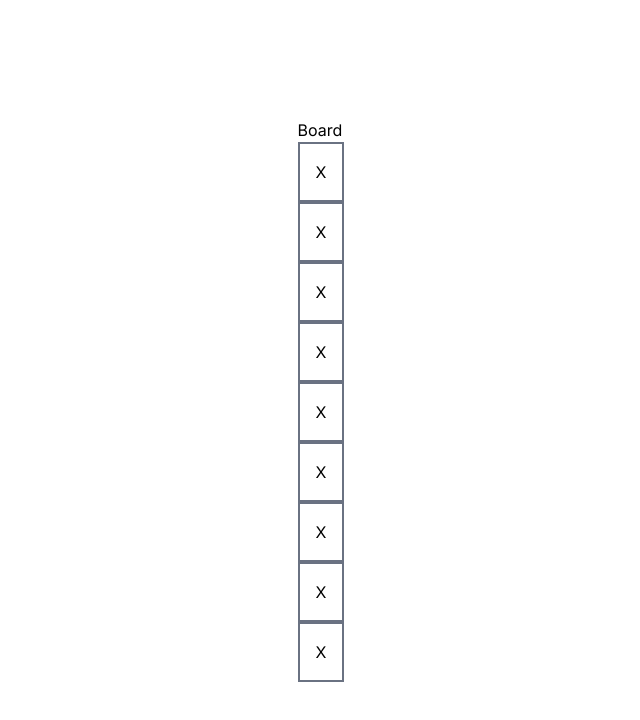
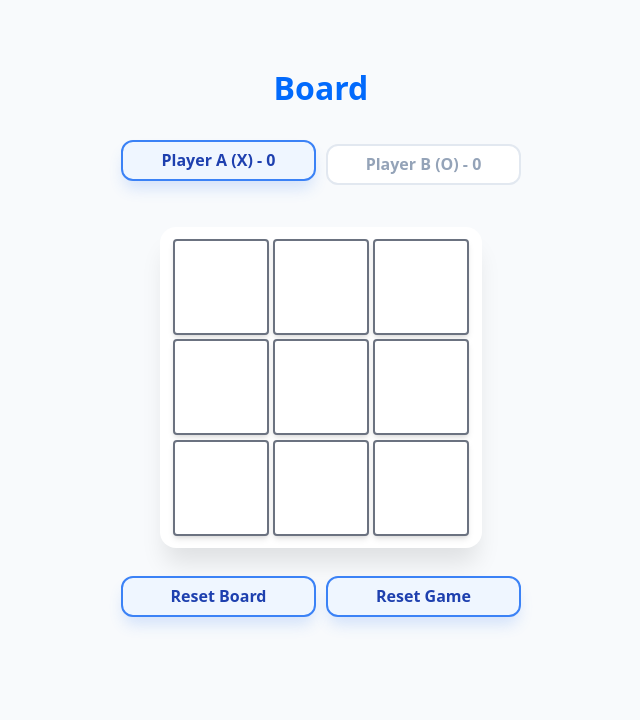
Before and after one commit to Manik0821/NextJS-projects, a Next.js app in the folder nextjs-lib/: page /game in a window 1280 px wide. Shown: the top 720 px of the page, without its empty margins (319-959 px from the left). Built offline with nearby package versions, Linux system fonts and the light colour scheme.

Commit message:
Tic-Tac-Toe game added

```diff
--- /dev/null
+++ b/nextjs-lib/app/game/board/board.css
@@ -0,0 +1,64 @@
+.boardWrapper {
+    display: flex;
+    flex-direction: column;
+    align-items: center;
+    justify-content: flex-start;
+    min-height: 100vh;
+    background-color: #f8fafc;
+    gap: 2rem;
+    padding-top: 4rem;
+
+    .boardHeading {
+        font-size: 2rem;
+        font-weight: 600;
+        color: #026afc;
+    }
+}
+
+.playerBoard {
+    display: flex;
+    gap: 10px;
+    width: 100%;
+    max-width: 400px;
+}
+
+.player {
+    flex: 1;
+    text-align: center;
+    padding: 0.4rem 0rem;
+    border-radius: 12px;
+    background: white;
+    border: 2px solid #e2e8f0;
+    transition: all 0.3s cubic-bezier(0.4, 0, 0.2, 1);
+    color: #94a3b8;
+}
+
+/* Active Player Glow */
+.player.active {
+    border-color: #3b82f6;
+    color: #1e40af;
+    box-shadow: 0 10px 15px -3px rgba(59, 130, 246, 0.2);
+    transform: translateY(-4px);
+}
+
+.board {
+    display: grid;
+    /* Forces a 3x3 grid layout */
+    grid-template-columns: repeat(3, 1fr);
+    grid-template-rows: repeat(3, 1fr);
+    gap: 4px;
+    padding: 12px;
+    background-color: white;
+    border-radius: 16px;
+    box-shadow: 0 20px 25px -5px rgba(0, 0, 0, 0.1);
+}
+
+/* Hover effect for the tile containers */
+.board > div {
+    cursor: pointer;
+    transition: transform 0.1s ease;
+}
+
+.board > div:active {
+    transform: scale(0.95);
+}
--- a/nextjs-lib/app/game/board/board.tsx
+++ b/nextjs-lib/app/game/board/board.tsx
@@ -1,27 +1,54 @@
 'use client'
 
-// import { useCounterStore } from '@/app/lib/store';
-
-import React from 'react'
+import { useGameStore } from '@/app/lib/store';
+import './board.css';
+import React, { use, useEffect } from 'react'
 import Tile from '../tile';
 
 const Board = () => {
+
+    const board = useGameStore((state) => state.board);
+    const currPlayer = useGameStore((state) => state.currPlayer);
+    const currentState = useGameStore((state) => state.currState);
+
+    useEffect(() => {
+        if (currentState === 'finished') {
+            setTimeout(() => {
+                useGameStore.getState().resetBoard();
+            }, 2000);
+        }
+    }, [currentState]);
 
     // const count = useCounterStore((state) => state.count);
     // const increment = useCounterStore((state) => state.increment);
 
   return (
     <div className='boardWrapper'>
-        Board
-        <Tile value='X' />
-        <Tile value='X' />
-        <Tile value='X' />
-        <Tile value='X' />
-        <Tile value='X' />
-        <Tile value='X' />
-        <Tile value='X' />
-        <Tile value='X' />
-        <Tile value='X' />
+
+        <h2 className='boardHeading'>Board</h2>
+        <div className="playerBoard">
+            <div className={`player ${currPlayer === 'X' ? 'active' : ''}`}>
+                Player A (X) - {useGameStore((state) => state.ScoreA)}
+            </div>
+            <div className={`player ${currPlayer === 'O' ? 'active' : ''}`}>
+                Player B (O) - {useGameStore((state) => state.ScoreB)}
+            </div>
+        </div>
+        <div className="board">
+            {board.map((value, index) => (
+                <div key={index} onClick={() => useGameStore.getState().updateBoard(index, currPlayer)}>
+                    <Tile value={value} />
+                </div>
+            ))}
+        </div>
+        <div className="playerBoard">
+            <div className={`player active`} onClick={() => useGameStore.getState().resetBoard()}>
+                Reset Board
+            </div>
+            <div className={`player active`} onClick={() => useGameStore.getState().resetGame()}>
+                Reset Game
+            </div>
+        </div>
     </div>
   )
 }
--- a/nextjs-lib/app/game/page.css
+++ b/nextjs-lib/app/game/page.css
@@ -1,8 +1,44 @@
-.gameWrapper {
-  display: flex;
-  flex-direction: column;
-  align-items: center;
-  justify-content: center;
-  height: 100vh;
-  color: black;
+.boardWrapper {
+    display: flex;
+    flex-direction: column;
+    align-items: center;
+    padding: 10px;
+    font-family: ui-sans-serif, system-ui, sans-serif;
 }
+
+/* Player Status Bar */
+.playerBoard {
+    display: flex;
+    margin-bottom: 10px;
+}
+
+.player {
+    padding: 4px 8px;
+    border-radius: 8px;
+    border: 2px solid transparent;
+    transition: all 0.3s ease;
+    font-weight: 600;
+    color: #6b7280;
+}
+
+.player.active {
+    border-color: #3b82f6; /* Blue border for active player */
+    color: #1f2937;
+    background-color: #eff6ff;
+    transform: scale(1.1);
+}
+
+/* The 3x3 Grid */
+.board {
+    display: grid;
+    grid-template-columns: repeat(3, 1fr); /* Creates 3 columns */
+    grid-template-rows: repeat(3, 1fr);    /* Creates 3 rows */
+    background-color: #9ca3af47; /* Gray lines between tiles */
+    border-radius: 3px;
+    box-shadow: 0 0px 4px 2px rgba(0, 0, 0, 0.7);
+}
+
+/* Ensure tiles are clickable */
+.board > div {
+    cursor: pointer;
+}
--- /dev/null
+++ b/nextjs-lib/app/game/tile.css
@@ -0,0 +1,39 @@
+/* Tile.css */
+.tileWrapper {
+    display: inline-block;
+    margin: 0.2px;
+    perspective: 1000px; /* For 3D flip effects if needed later */
+}
+
+.tile {
+    width: 6rem;
+    height: 6rem;
+    display: flex;
+    align-items: center;
+    justify-content: center;
+
+    /* Typography */
+    font-size: 3rem;
+    font-weight: 700;
+    font-family: sans-serif;
+    text-transform: uppercase;
+
+    /* Border & Background */
+    /* border: 2px solid #6b7280; matches border-gray-500 */
+    background-color: #ffffff;
+    border-radius: 4px;
+
+    /* Animation & Polish */
+    transition: all 0.2s ease-in-out;
+    user-select: none;
+}
+.tile-O{ color: Blue;border: 2px solid Blue;}
+.tile-X{ color: Red;border: 2px solid Red;}
+.tile- {border: 2px solid #6b7280;}
+
+/* Hover effect */
+.tileWrapper:hover .tile {
+    background: #8e909458;
+    transform: scale(0.95);
+    box-shadow: 0 4px 6px -1px rgba(0, 0, 0, 0.1);
+}
--- a/nextjs-lib/app/game/tile.tsx
+++ b/nextjs-lib/app/game/tile.tsx
@@ -1,19 +1,22 @@
-import React from 'react'
+import React from 'react';
+import './tile.css';
 
 type TileProps = {
     value: string;
 };
 
-const Tile :React.FC<TileProps> = ({value}) => {
-  return (
-    <div>
-        <div className="tileWrapper">
-            <div className="tile p-4 border-2 border-gray-500">
-                {value}
-            </div>
-        </div>
-    </div>
-  )
-}
+// Updated Component with enhanced Tailwind styles
+const Tile: React.FC<TileProps> = ({ value }) => {
+    return (
+      <div className="flex justify-center items-center">
+          <div className="tileWrapper transition-transform hover:scale-105 active:scale-95 cursor-pointer">
+              <div className={`tile flex items-center justify-center w-16 h-16 p-4 border-2 border-gray-500 rounded-lg bg-white shadow-md text-2xl font-bold uppercase tile-${value}` }>
+                  {value === '' ? <span className="opacity-0">A</span> : value}
+              </div>
+          </div>
+      </div>
+    );
+  }
+
 
 export default Tile;
--- a/nextjs-lib/app/lib/store.ts
+++ b/nextjs-lib/app/lib/store.ts
@@ -19,6 +19,7 @@ const PATTERNS = [
 ];
 
 interface GameState {
+    currPlayer: 'X' | 'O';
     ScoreA: number;
     ScoreB: number;
     TotalGames: number;
@@ -26,10 +27,12 @@ const PATTERNS = [
     currState: 'playing' | 'finished';
     updateBoard: (index: number, value: string) => void;
     resetGame: () => void;
+    resetBoard: () => void;
     checkWin: (currentBoard: string[]) => void;
 }
 
 export const useGameStore = create<GameState>((set, get) => ({
+    currPlayer: 'X',
     ScoreA: 0,
     ScoreB: 0,
     TotalGames: 0,
@@ -37,7 +40,7 @@ const PATTERNS = [
     currState: 'playing',
 
     updateBoard: (index, value) => {
-      const { board, currState } = get();
+        const { board, currState, currPlayer, ScoreA, ScoreB, TotalGames } = get();
 
         // Validations
         if (currState === 'finished' || board[index] !== '') return;
@@ -50,6 +53,8 @@ const PATTERNS = [
 
         // Run Win Check
         get().checkWin(newBoard);
+        if (get().currState === 'finished') return; // If game ended, don't switch player
+        set({ currPlayer: currPlayer === 'X' ? 'O' : 'X' });
     },
 
     // Internal helper logic
@@ -70,11 +75,26 @@ const PATTERNS = [
 
         // Check for Draw
         if (!currentBoard.includes('')) {
-          set((state) => ({ currState: 'finished', TotalGames: state.TotalGames + 1 }));
+            set((state) => ({
+                currState: 'finished',
+                TotalGames: state.TotalGames + 1,
+                // Update the player inside the same set call
+                currentPlayer: state.currPlayer === 'X' ? 'O' : 'O' // Switch to the other player for the next game
+            }));
         }
+
     },
 
+    resetBoard: () => set({
+        board: Array(9).fill(''),
+        currState: 'playing'
+    }),
+
     resetGame: () => set({
+        ScoreA: 0,
+        ScoreB: 0,
+        TotalGames: 0,
+        currPlayer: 'X',
         board: Array(9).fill(''),
         currState: 'playing'
     })
```
Lines whose indentation alone changed are shown as unchanged.
